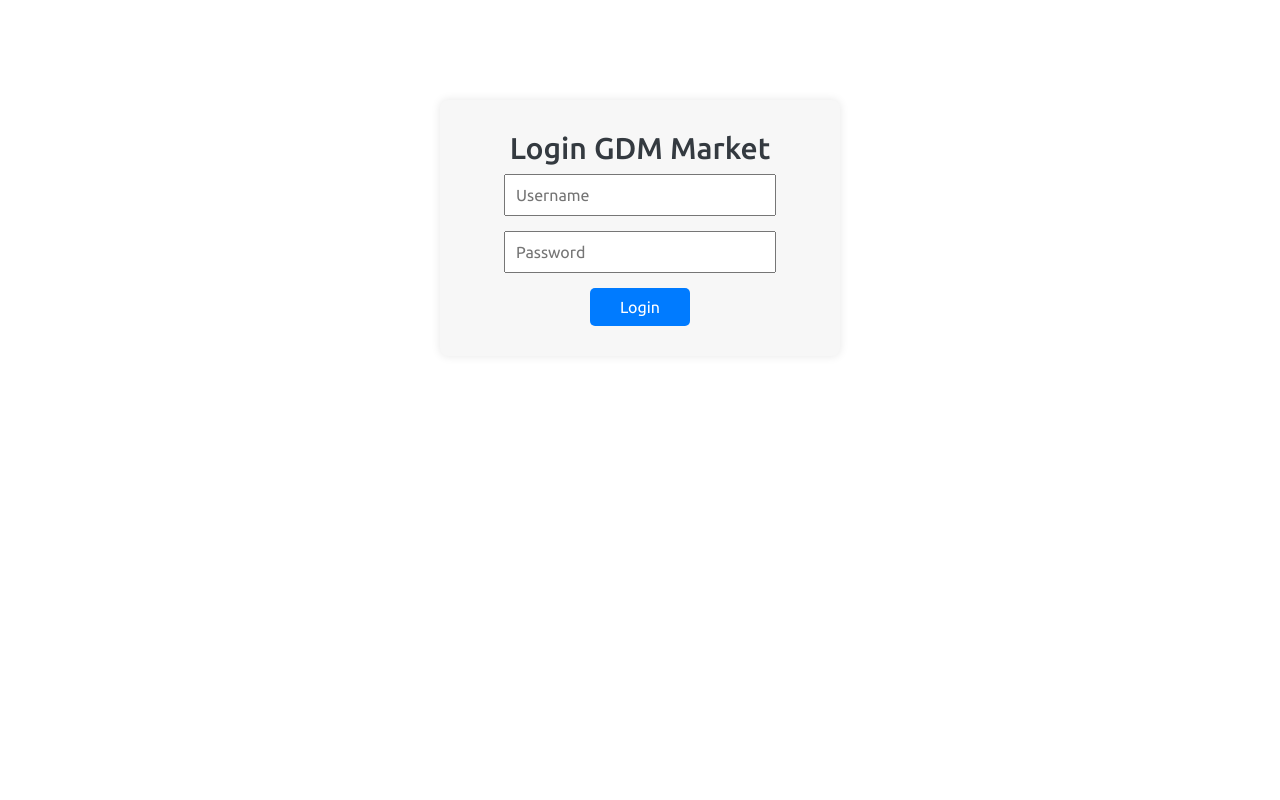
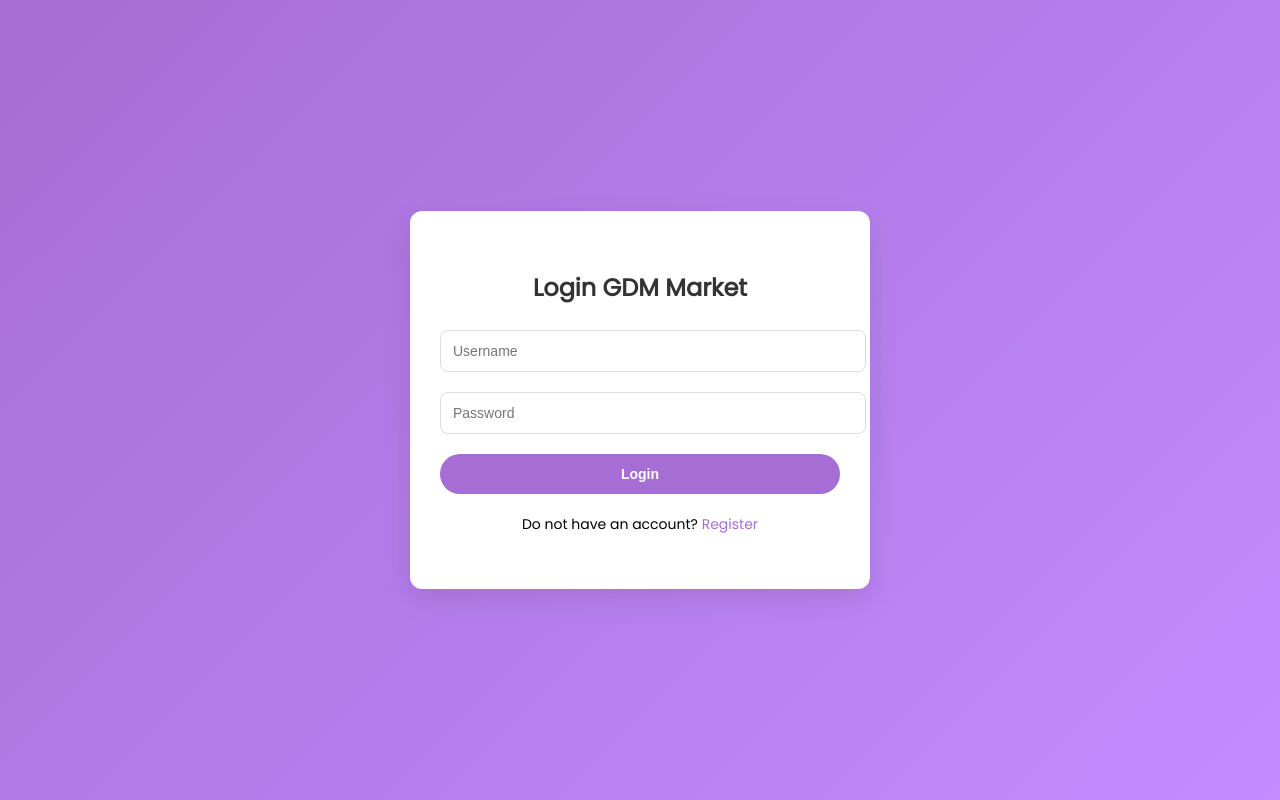
Before and after one commit to gracelaulina/minimarket, a PHP site: page /login.php in a window 1280 px wide. Run offline with PHP 8.4, Linux system fonts and the light colour scheme.

Commit message:
tampilan login

```diff
--- a/login.php
+++ b/login.php
@@ -1,15 +1,14 @@
 <?php
 session_start();
-include('koneksi.php'); // koneksi ke DB
+include('koneksi.php');
 
 $error = '';
 
 if ($_SERVER["REQUEST_METHOD"] == "POST") {
     $username = mysqli_real_escape_string($mysqli, $_POST['username']);
     $password = mysqli_real_escape_string($mysqli, $_POST['password']);
-    $password_md5 = md5($password); // Ubah ke md5
+    $password_md5 = md5($password);
 
-    // Cek user
     $query = mysqli_query($mysqli, "SELECT * FROM user WHERE username = '$username' AND password = '$password_md5'");
     $user = mysqli_fetch_assoc($query);
 
@@ -25,38 +24,83 @@ if ($_SERVER["REQUEST_METHOD"] == "POST") {
 ?>
 
 <!DOCTYPE html>
-<html>
+<html lang="en">
 <head>
+  <meta charset="UTF-8">
   <title>Login - GDM Market</title>
-  <link rel="stylesheet" href="assets/css/style.css">
+  <link href="https://fonts.googleapis.com/css2?family=Poppins&display=swap" rel="stylesheet">
   <style>
+    body {
+      margin: 0;
+      padding: 0;
+      font-family: 'Poppins', sans-serif;
+      background: linear-gradient(135deg, #A66DD4, #C38CFF);
+      height: 100vh;
+      display: flex;
+      align-items: center;
+      justify-content: center;
+    }
+
     .login-container {
+      background-color: #fff;
+      padding: 40px 30px;
+      border-radius: 12px;
+      box-shadow: 0 10px 30px rgba(0, 0, 0, 0.1);
+      width: 100%;
       max-width: 400px;
-      margin: 100px auto;
-      padding: 30px;
-      background-color: #f7f7f7;
-      border-radius: 8px;
-      box-shadow: 0 0 10px rgba(0,0,0,0.1);
       text-align: center;
     }
+
+    .login-container h2 {
+      margin-bottom: 25px;
+      font-size: 24px;
+      color: #333;
+    }
+
     .login-container input {
-      width: 80%;
-      padding: 10px;
-      margin-bottom: 15px;
+      width: 100%;
+      padding: 12px;
+      margin-bottom: 20px;
+      border: 1px solid #ddd;
+      border-radius: 8px;
+      font-size: 14px;
     }
+
     .login-container button {
-      padding: 10px 30px;
-      background-color: #007bff;
+      width: 100%;
+      padding: 12px;
+      background-color: #A66DD4;
+      border: none;
       color: #fff;
-      border: none;
-      border-radius: 5px;
+      border-radius: 50px;
+      font-weight: bold;
+      font-size: 14px;
+      cursor: pointer;
+      transition: background 0.3s ease;
     }
+
     .login-container button:hover {
-      background-color: #0056b3;
+      background-color: #934FCB;
     }
+
     .error-message {
       color: red;
-      margin-top: 10px;
+      margin-top: 15px;
+      font-size: 14px;
+    }
+
+    .login-container p {
+      font-size: 14px;
+      margin-top: 20px;
+    }
+
+    .login-container a {
+      color: #A66DD4;
+      text-decoration: none;
+    }
+
+    .login-container a:hover {
+      text-decoration: underline;
     }
   </style>
 </head>
@@ -64,13 +108,14 @@ if ($_SERVER["REQUEST_METHOD"] == "POST") {
   <div class="login-container">
     <h2>Login GDM Market</h2>
     <form method="post" action="">
-      <input type="text" name="username" placeholder="Username" required><br>
-      <input type="password" name="password" placeholder="Password" required><br>
+      <input type="text" name="username" placeholder="Username" required>
+      <input type="password" name="password" placeholder="Password" required>
       <button type="submit">Login</button>
     </form>
     <?php if ($error): ?>
       <p class="error-message"><?= htmlspecialchars($error) ?></p>
     <?php endif; ?>
+    <p>Do not have an account? <a href="register.php">Register</a></p>
   </div>
 </body>
 </html>
```
